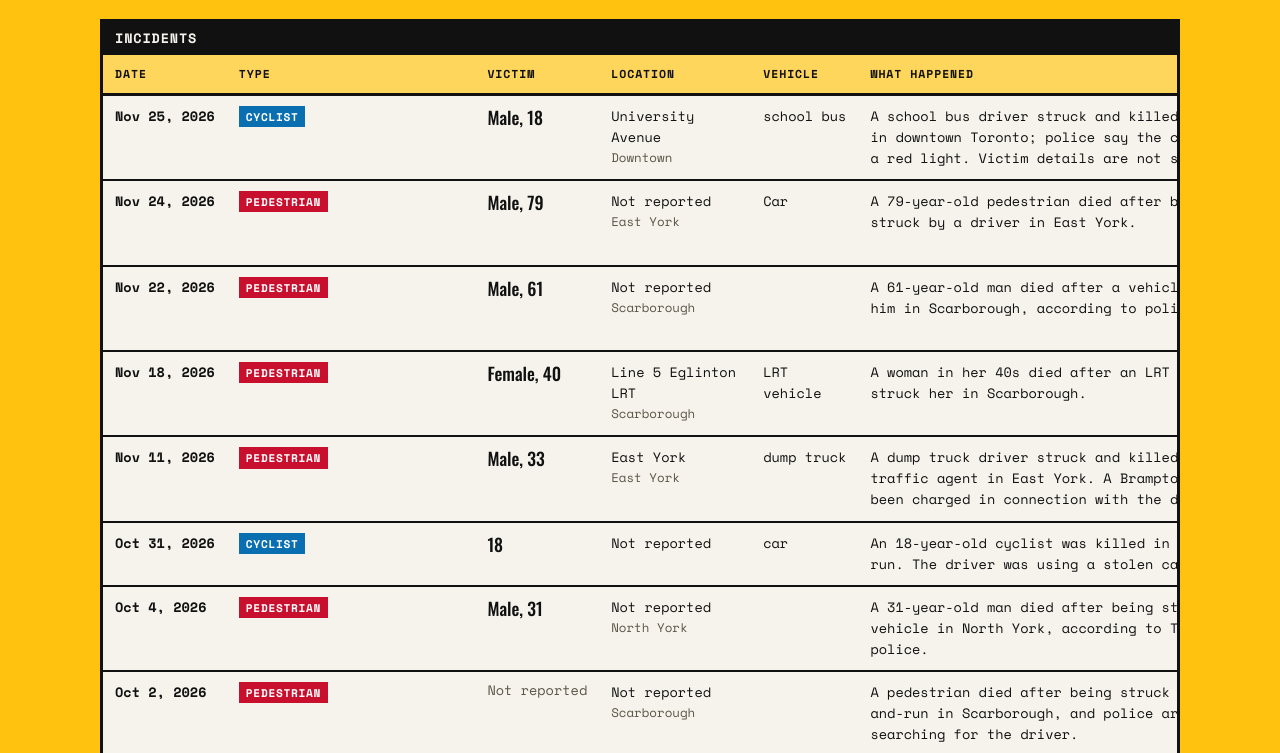
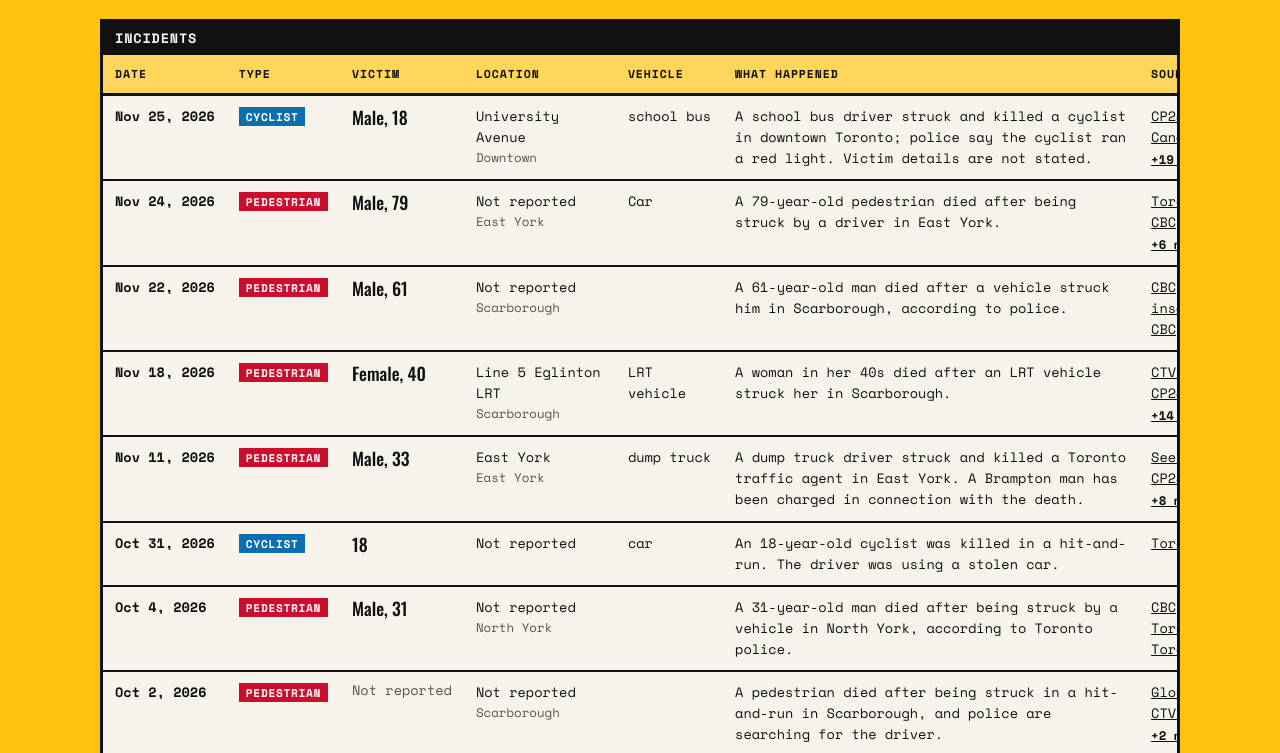
Before and after one commit to sarayongg/toronto-road-deaths, a plain HTML site: page docs/index.html in a window 1280 px wide. Shown: the part 900-1653 px from the top of the page. Drawn offline with nearby package versions, Linux system fonts and the light colour scheme.

Commit message:
Add files via upload

```diff
--- a/docs/index.html
+++ b/docs/index.html
@@ -135,6 +135,8 @@
   td.summary { min-width: 26rem; width: 40%; }
   td.sources { width: 9.5rem; max-width: 9.5rem; }
   td[data-label="Location"] { min-width: 9.5rem; }
+  td.type { width: 1%; }
+  td.type .tag { white-space: normal; line-height: 1.35; }
   td.victim { font-family: var(--display); font-size: 1.1rem; font-weight: 500; line-height: 1.25; }
   .tag {
     display: inline-block; font-weight: 700; font-size: .7rem; text-transform: uppercase; letter-spacing: .06em;
@@ -179,6 +181,7 @@
     td.summary { min-width: 0; width: 100%; margin-top: 6px; }
     td.sources { max-width: none; }
     td[data-label="Location"] { min-width: 0; }
+    td.type { width: 100%; }
     .sources a { max-width: 100%; }
   }
   @media (prefers-reduced-motion: no-preference) {
@@ -343,7 +346,7 @@ function renderFeed() {
     return `
       <tr>
         <td class="date">${esc(dateText)}</td>
-        <td><span class="tag ${typeClass(r.victim_type)}">${esc(r.victim_type || "unknown")}</span></td>
+        <td class="type"><span class="tag ${typeClass(r.victim_type)}">${esc(r.victim_type || "unknown")}</span></td>
         <td class="victim${describeVictim(r) === "Not reported" ? " unknown" : ""}" data-label="Victim">${esc(describeVictim(r))}</td>
         <td data-label="Location">${esc(location)}${r.neighbourhood ? `<div class="sub">${esc(r.neighbourhood)}</div>` : ""}</td>
         <td data-label="Vehicle">${esc(r.vehicle_type)}</td>
```
